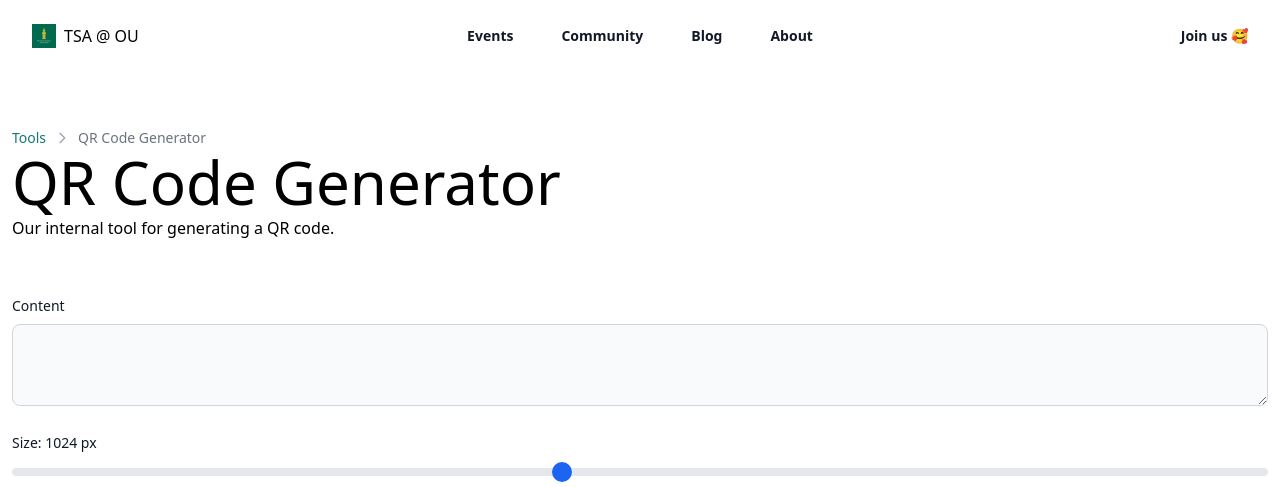
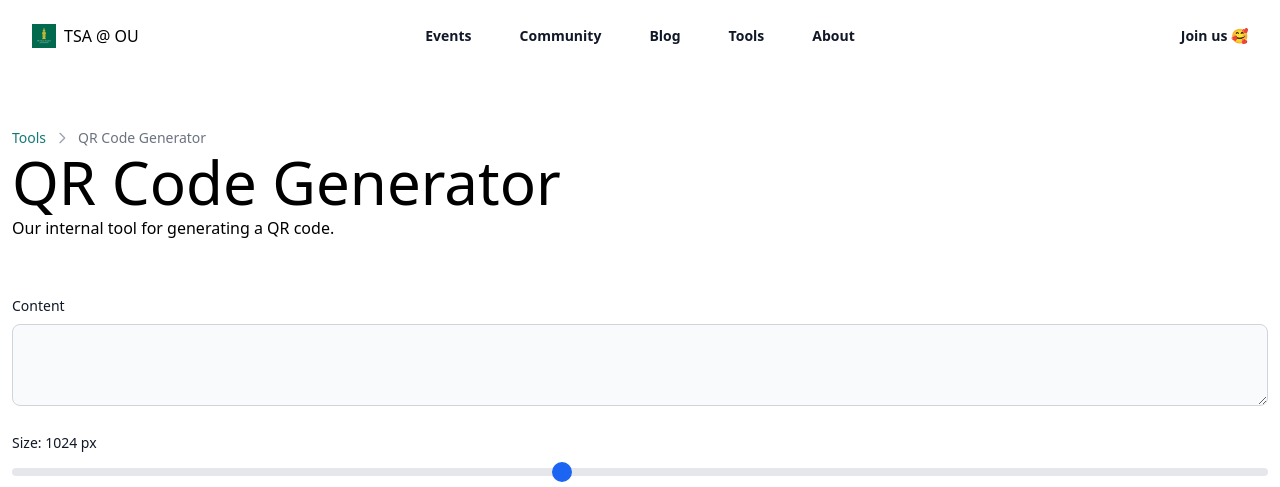
Before and after one commit to itstsaou/itstsaou.github.io, a Gatsby site: page /tools/qrcode in a window 1280 px wide. Shown: the top 487 px of the page. Built offline with nearby package versions, Linux system fonts and the light colour scheme; Gatsby itself is replaced by a stand-in of ours.

Commit message:
fix: attempt to fix SSR
During SSR, qrcode page is accessing client side's variable (document).

```diff
--- a/src/components/nav-bar.js
+++ b/src/components/nav-bar.js
@@ -9,6 +9,7 @@ const navigation = [
   { name: "Events", href: "/events" },
   { name: "Community", href: "/community" },
   { name: "Blog", href: "/blog" },
+  { name: "Tools", href: "/tools" },
   { name: "About", href: "/about" },
 ];
 
--- a/src/pages/tools/qrcode.js
+++ b/src/pages/tools/qrcode.js
@@ -1,5 +1,5 @@
 import * as React from "react";
-import { useState } from "react";
+import { useState, useEffect } from "react";
 import { Link } from "gatsby";
 import {
   Button,
@@ -16,15 +16,20 @@ import PageHeader from "../../components/page-header";
 import { QRCodeCanvas } from "@cheprasov/qrcode";
 
 const QRCodeGenerator = () => {
-  const params = new URLSearchParams(document.location.search);
-  const textDefault = params.get("text") || "";
-  const sizeDefault = parseInt(params.get("size") || "1024");
-
-  const [text, setText] = useState(textDefault);
-  const [size, setSize] = useState(sizeDefault);
+  const [text, setText] = useState("");
+  const [size, setSize] = useState(1024);
   const [includeLogo, setIncludeLogo] = useState(true);
   const [errorCorrectionLevel, setErrorCorrectionLevel] = useState("H");
   const [qrCodeDataURI, setQrCodeDataURI] = useState("");
+
+  useEffect(() => {
+    const params = new URLSearchParams(document.location.search);
+    const textDefault = params.get("text") || "";
+    const sizeDefault = parseInt(params.get("size") || "1024");
+
+    setText(textDefault);
+    setSize(sizeDefault);
+  });
 
   return (
     <Layout pageTitle="QR Code Generator">
```
